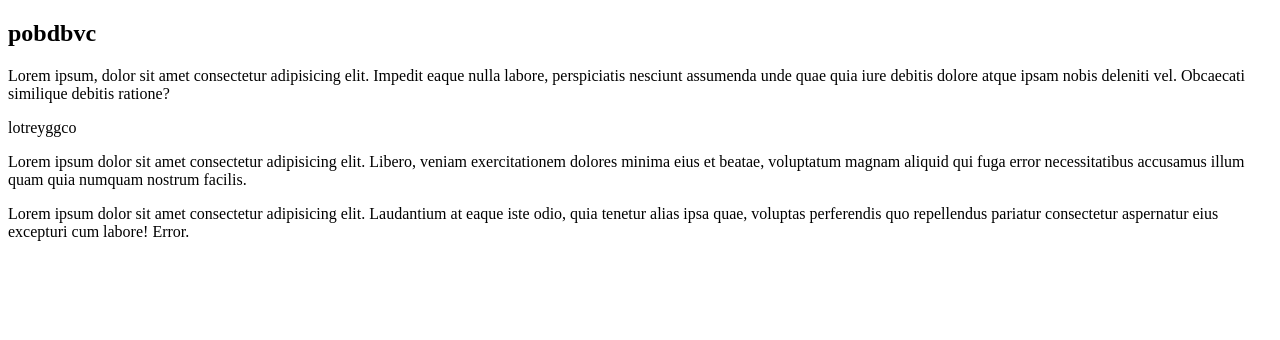
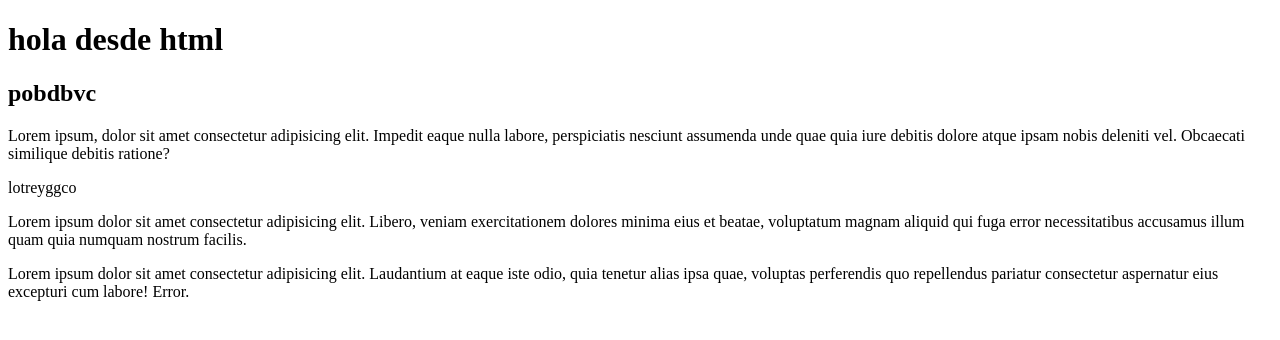
Before and after one commit to FreiderMontPerlaza/SegundoRepositorio, a plain HTML site: page index.html in a window 1280 px wide. Drawn offline with Linux system fonts and the light colour scheme.

Commit message:
agrgamos un h1

```diff
--- a/index.html
+++ b/index.html
@@ -7,6 +7,8 @@
     <title>Document</title>
 </head>
 <body>
+
+    <h1>hola desde html</h1>
 
 
     <h2>pobdbvc</h2>
```
